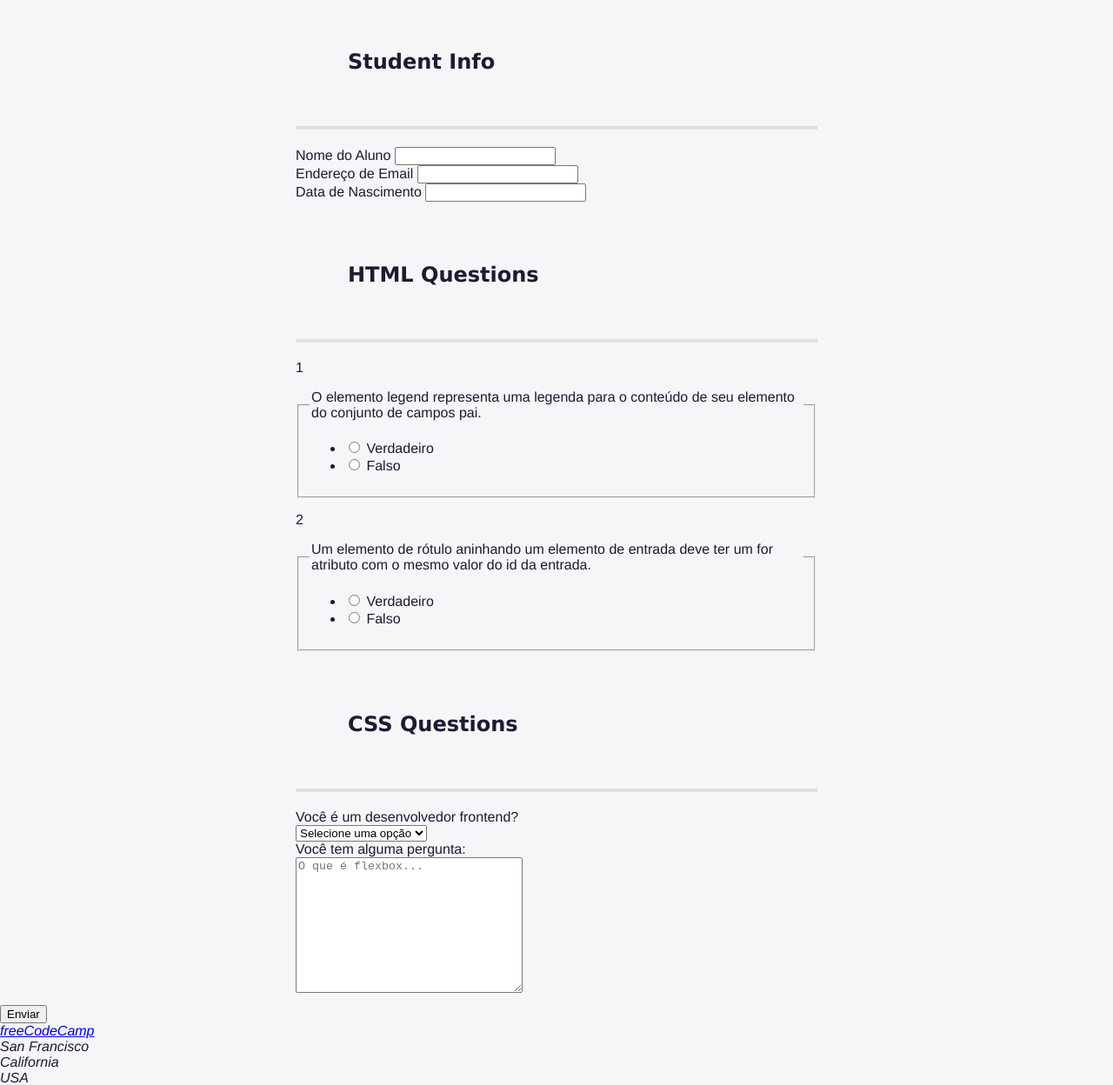
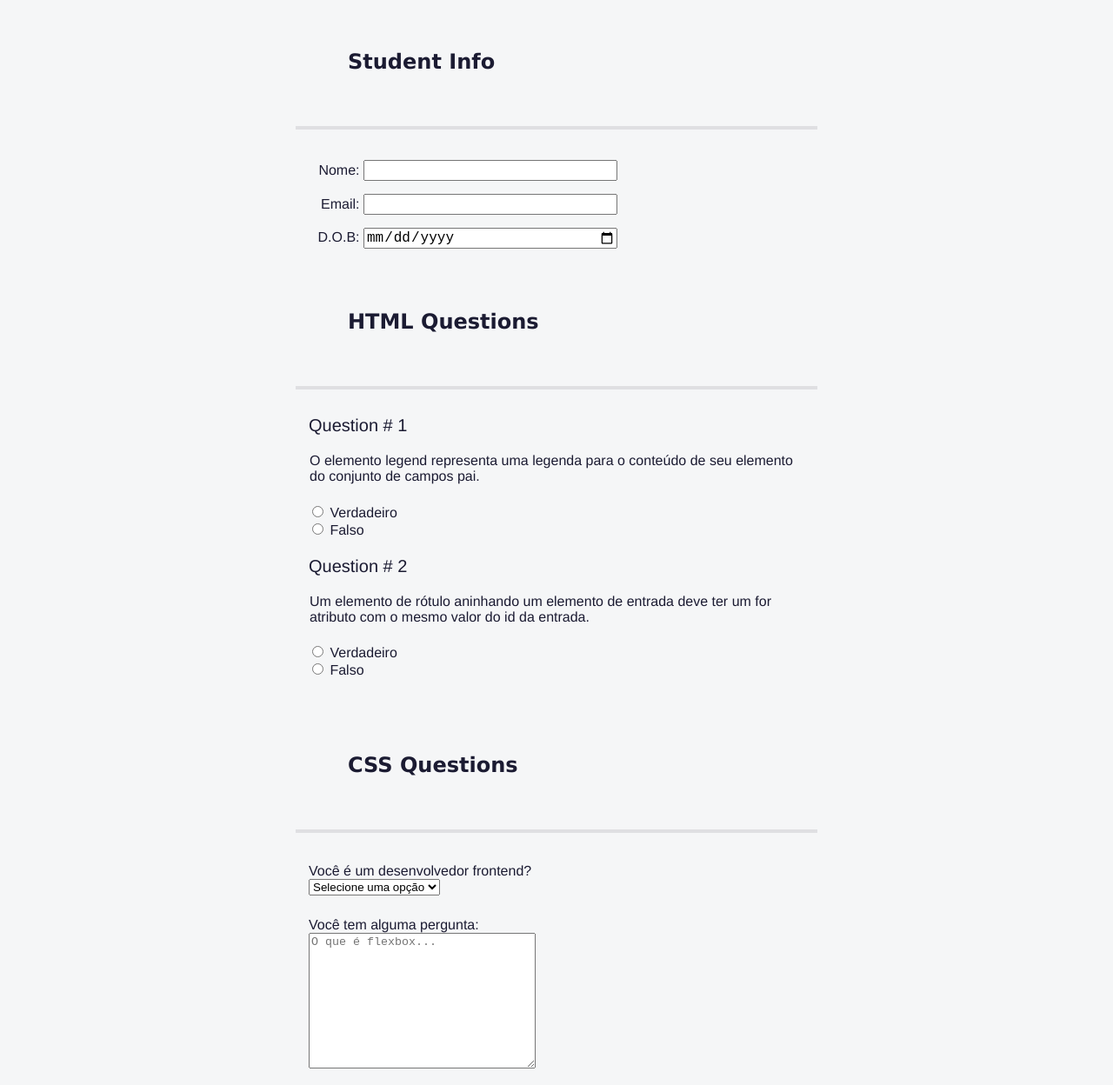
Before and after one commit to jorginhosilva/html-css, a plain HTML site: page desafios/desafio08/index.html in a window 1280 px wide. Shown: the part 53-1301 px from the top of the page at 87% size. Drawn offline with Linux system fonts and the light colour scheme.

Commit message:
finalizando desafios e criando projeto

```diff
--- a/desafios/desafio08/index.html
+++ b/desafios/desafio08/index.html
@@ -17,9 +17,9 @@
 
         <nav>
             <ul>
-                <li><a href="#student-info">INFO</a></li>
-                <li><a href="#html-questions">HTML</a></li>
-                <li><a href="#css-questions">CSS</a></li>
+                <li><a href="#student-info" accesskey="a">INFO</a></li>
+                <li><a href="#html-questions" accesskey="b">HTML</a></li>
+                <li><a href="#css-questions" accesskey="c">CSS</a></li>
             </ul>
         </nav>
 
@@ -35,28 +35,28 @@
 
                 <div class="info">
                     <label for="nome-aluno">
-                        Nome do Aluno
+                        Nome:
                     </label>
 
-                    <input type="text" name="text" id="nome-aluno">
+                    <input type="text" name="nome-aluno" id="nome-aluno">
 
                 </div>
 
                 <div class="info">
                     <label for="endereco-email">
-                        Endereço de Email
+                        Email:
                     </label>
 
-                    <input type="" id="endereco-email">
+                    <input type="email" name="endereco-email" id="endereco-email">
 
                 </div>
 
                 <div class="info">
                     <label for="data-nascimento" >
-                        Data de Nascimento <span class="sr-only">(Data de Nascimento)</span>
+                        D.O.B: <span class="sr-only">(Data de Nascimento)</span>
                     </label>
 
-                    <input type="" id="data-nascimento">
+                    <input type="date" name="data-nascimento" id="data-nascimento">
 
                 </div>
 
@@ -77,7 +77,7 @@
                             O elemento legend representa uma legenda para o conteúdo de seu elemento do conjunto de campos pai.
                         </legend>
 
-                        <ul>
+                        <ul class="answers-list">
                             <li>
                                 <label for="q1-a1">
                                     <input type="radio" id="q1-a1" value="Verdadeiro" name="Verdadeiro">
@@ -106,7 +106,7 @@
                             Um elemento de rótulo aninhando um elemento de entrada deve ter um for atributo com o mesmo valor do id da entrada.
                         </legend>
 
-                        <ul>
+                        <ul class="answers-list">
                             <li>
                                 <label for="q2-a1">
                                     <input type="radio" id="q2-a1" value="Verdadeiro" name="Verdadeiro2">
--- a/desafios/desafio08/styles.css
+++ b/desafios/desafio08/styles.css
@@ -1,3 +1,9 @@
+@media (prefers-reduced-motion: no-preference) {
+  * {
+    scroll-behavior: smooth;
+  }
+}
+
 body {
   background: #f5f6f7;
   color: #1b1b32;
@@ -33,7 +39,7 @@ nav {
   height: 50px;
 }
 
-nav > ul {
+nav ul {
   display: flex;
   justify-content: space-evenly;
   align-items: center;
@@ -83,8 +89,43 @@ section {
   max-width: 600px;
 }
 
-::before p {
+input {
+  font-size: 16px;
+}
+
+p {
+  margin-top: 5px;
+  padding-left: 15px;
+  font-size: 20px;
+}
+
+p::before {
   content: "Question #";
+}
+
+button {
+  display: block;
+  margin: 40px auto;
+  width: 40%;
+  padding: 15px;
+  font-size: 23px;
+  background: #d0d0d5;
+  border: 3px solid#3b3b4f;
+}
+
+footer {
+  background: #2a2a40;
+  display: flex;
+  justify-content: center;
+}
+
+footer, a {
+  color: #dfdfe2;
+}
+
+address {
+  text-align: center;
+  padding: 0.3em;
 }
 
 .sr-only {
@@ -99,6 +140,51 @@ section {
   border: 0;
 }
 
+.info {
+  padding: 15px;
+  padding-bottom: 0;
+  padding-right: 0;
+}
+
+.info input {
+  width: 50%;
+  text-align: left;
+}
+
+.info label {
+  width: 10%;
+  min-width: 55px;
+  text-align: right;
+}
+
+.info > label, .info > input {
+  display: inline-block;
+  box-sizing: border-box;
+}
+
+.formrow {
+  margin-top: 30px;
+  padding: 0px 15px;
+}
+
+.question-block {
+  text-align: left;
+  display: block;
+  width: 100%;
+  margin-top: 20px;
+  padding-top: 5px;
+}
+
+.question {
+  border: none;
+  padding-bottom: 0;
+}
+
+.answers-list {
+  list-style: none;
+  padding: 0;
+}
+
 #logo {
   width: max(100px, 18vw);
   background-color: #0a0a23;
```
Also changed, not shown: desafios/project_tributo/index.html (added, +12 -0 lines), desafios/project_tributo/styles.css (added).
